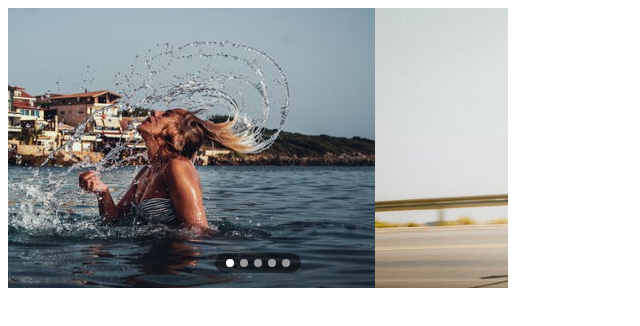
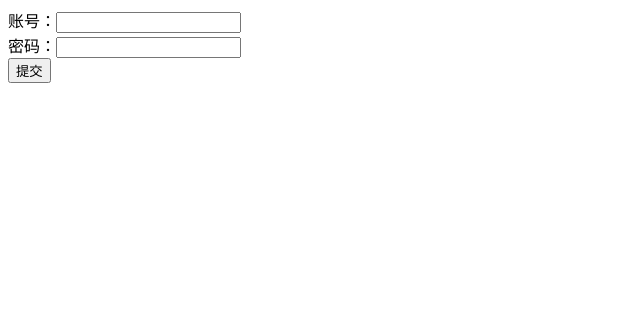
Before and after one commit to Allen-He/react-learn-test, a React (Create React App) app: page / in a window 1280 px wide. Shown: the top 326 px of the page, without its empty margins (0-640 px from the left). Built offline with nearby package versions, Linux system fonts and the light colour scheme.

Commit message:
10_表单组件组合（上下文 context 的应用场景）

```diff
--- a/src/App.js
+++ b/src/App.js
@@ -1,10 +1,10 @@
 import React from 'react'
-import BannerTest from './components/common/Banner/Test'
+import FormTest from './components/common/Form/Test'
 
 export default function App() {
   return (
     <div>
-      <BannerTest/>
+      <FormTest/>
     </div>
   )
 }
--- /dev/null
+++ b/src/components/common/Form/FormButton.js
@@ -0,0 +1,16 @@
+import React from 'react'
+import { Consumer } from './formContext'
+
+export default function FormButton(props) {
+  return (
+    <div>
+      <Consumer>
+        {(context) => (
+          <button onClick={() => { context.submit() }}>
+            {props.children}
+          </button>
+        )}
+      </Consumer>
+    </div>
+  )
+}
--- /dev/null
+++ b/src/components/common/Form/FormInput.js
@@ -0,0 +1,26 @@
+import React, { Component } from 'react'
+import PropTypes from 'prop-types'
+import ctx from './formContext'
+
+export default class FormInput extends Component {
+  static defaultProps = {
+    type: 'text',
+  }
+  static propTypes = {
+    name: PropTypes.string.isRequired,
+    type: PropTypes.string.isRequired,
+  }
+
+  static contextType = ctx;
+
+  render() {
+    return (
+      <>
+        <input type={this.props.type} name={this.props.name}
+          value={this.context.formData[this.props.name] || ''}
+          onChange={(e) => { this.context.changeFormData(this.props.name, e.target.value) }}
+        />
+      </>
+    )
+  }
+}
--- /dev/null
+++ b/src/components/common/Form/Test.js
@@ -0,0 +1,24 @@
+import React, { Component } from 'react'
+import Form from './index'
+
+export default class Test extends Component {
+  render() {
+    return (
+      <div>
+        <Form onSubmit={datas=>{
+          console.log(datas); //获取表单中的所有数据（对象）
+        }}>
+          <div>
+              账号：<Form.Input name="loginId" />
+          </div>
+          <div>
+              密码：<Form.Input name="loginPwd" type="password" />
+          </div>
+          <div>
+              <Form.Button>提交</Form.Button>
+          </div>
+        </Form>
+      </div>
+    )
+  }
+}
--- /dev/null
+++ b/src/components/common/Form/formContext.js
@@ -0,0 +1,7 @@
+import React from "react";
+
+const ctx = React.createContext();
+
+export const { Provider, Consumer } = ctx;
+
+export default ctx;
--- /dev/null
+++ b/src/components/common/Form/index.js
@@ -0,0 +1,39 @@
+import React, { Component } from 'react'
+import FormInput from './FormInput'
+import FormButton from './FormButton'
+import { Provider } from './formContext'
+import PropTypes from 'prop-types'
+
+export default class Form extends Component {
+  state = {
+    formData: {},
+    changeFormData: (key, value) => {
+      this.setState({
+        formData: {
+          ...this.state.formData,
+          [key]: value,
+        }
+      });
+    },
+    submit: () => {
+      this.props.onSubmit && this.props.onSubmit(this.state.formData);
+    }
+  }
+
+  static propTypes = {
+    onSubmit: PropTypes.func,
+  }
+
+  render() {
+    return (
+      <div>
+        <Provider value={this.state}>
+          {this.props.children}
+        </Provider>
+      </div>
+    )
+  }
+}
+
+Form.Input = FormInput;
+Form.Button = FormButton;
```
Also changed, not shown: src/components/common/Form/README.md (added).
